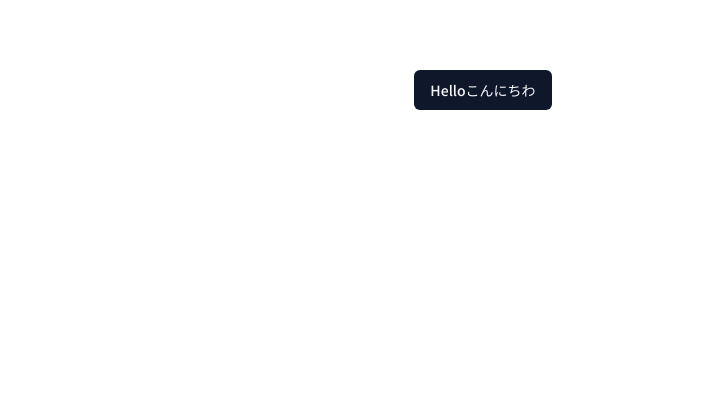
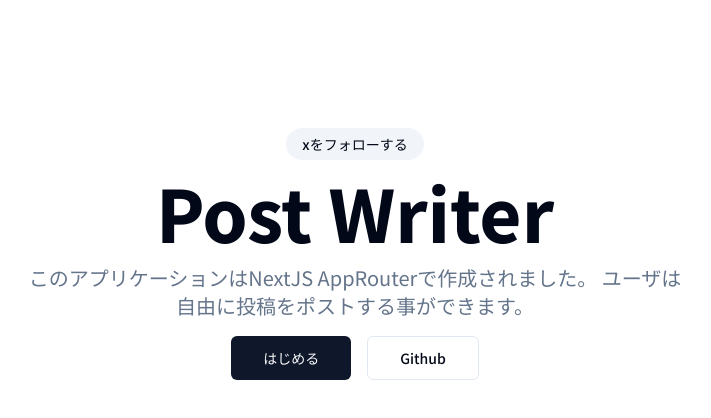
Before and after one commit to ggstarpro/nextjs13_post, a Next.js app: page / in a window 1280 px wide. Shown: the top 418 px of the page, without its empty margins (157-868 px from the left). Built offline with nearby package versions, Linux system fonts and the light colour scheme.

Commit message:
ファーストビュー作成

```diff
--- /dev/null
+++ b/app/(marketing)/page.tsx
@@ -0,0 +1,78 @@
+import { buttonVariants } from "@/components/ui/button";
+import { siteConfig } from "@/config/site";
+import { cn } from "@/lib/utils";
+import Link from "next/link";
+
+// https://tx.shadcn.com/ の画面を作成していく。
+
+/**
+ * ◽️ サイズについて
+ * @see {https://tailwindcss.com/docs/responsive-design}
+ * @see {https://zenn.dev/risagoto/articles/7657c38de20bb1}
+ * sm:640px スマートフォンサイズ
+ * md:768px タブレット
+ * lg:1024px ノートパソコンの画面幅
+ * xl:1280px 大型モニター
+ * 2xl:1536px 特大モニター
+ *
+ */
+
+/**
+ * ◽️ pt-xなどの指定について
+ * pt-6で24px、pt-10で40pxとなっているので4の倍数になっている様子
+ */
+
+/**
+ * ◽️ containerについて
+ * None	width: 100%;
+ * sm (640px)	max-width: 640px;
+ * md (768px)	max-width: 768px;
+ * lg (1024px)	max-width: 1024px;
+ * xl (1280px)	max-width: 1280px;
+ * 2xl (1536px)	max-width: 1536px;
+ */
+{/* <div className="bg-black">
+  <div className="container"> mx-auto
+    <div className="h-40 bg-blue-100"></div>
+  </div>
+</div> */}
+
+
+/**
+ * ◽️ gapについて
+ * gap-4とすると2ブロックあったとしてその間に4*4の16px間隔が開く
+ */
+
+
+export default function IndexPage() {
+  return (
+    <>
+      {/* ptについて
+        画面サイズ　>= 1024px => lg:pt-32(128px)
+        画面サイズ >= 768 => md:pt-10(40px)
+        それ以外 24px
+      */}
+      <section className="pt-6 md:pt-10 lg:pt-32 pb-8 md:pb-12">
+        {/* max-w-[64rem] 横幅1024px */}
+        <div className="container text-center flex flex-col items-center gap-4 max-w-[64rem]">
+          <Link href={siteConfig.links.x} className="bg-muted px-4 py-1.5 rounded-2xl font-medium text-sm">xをフォローする</Link>
+          <h1 className="font-extrabold text-3xl sm:text-5xl md:text-6xl lg:text-7xl">Post Writer</h1>
+          <p className="text-muted-foreground sm:text-xl leading-normal max-w-[42rem]">
+            このアプリケーションはNextJS AppRouterで作成されました。
+            ユーザは自由に投稿をポストする事ができます。
+          </p>
+          <div className="space-x-4">
+            <Link href={"/login"} className={cn(buttonVariants({ size: "lg" }))}>はじめる</Link>
+            <Link
+              href={siteConfig.links.github} className={cn(buttonVariants({ size: "lg", variant:"outline" }))}
+              target="_blank"
+              rel="noreferrer"
+            >
+              Github
+            </Link>
+          </div>
+        </div>
+      </section>
+    </>
+  )
+}
--- a/app/page.tsx
+++ /dev/null
@@ -1,10 +0,0 @@
-import { Button } from "@/components/ui/button";
-import Image from "next/image";
-
-export default function Home() {
-  return (
-    <div className="grid grid-rows-[20px_1fr_20px] items-center justify-items-center min-h-screen p-8 pb-20 gap-16 sm:p-20 font-[family-name:var(--font-geist-sans)]">
-      <Button>Helloこんにちわ</Button>
-    </div>
-  );
-}
--- /dev/null
+++ b/config/site.ts
@@ -0,0 +1,12 @@
+import { SiteConfig } from "@/types";
+
+export const siteConfig: SiteConfig = {
+    name: 'ブログ投稿',
+    description: '',
+    url: 'http://localhost:3000',
+    ogImage: '',
+    links: {
+      x: "https://x.com/home?lang=ja",
+      github: "https://github.com/ggstarpro"
+    }
+};
```
Also changed, not shown: types/index.d.ts (added, +10 -0 lines).
